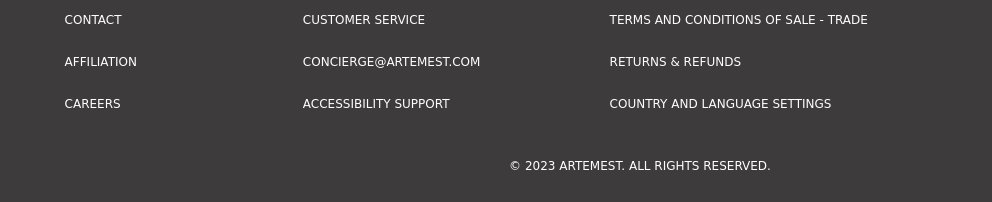
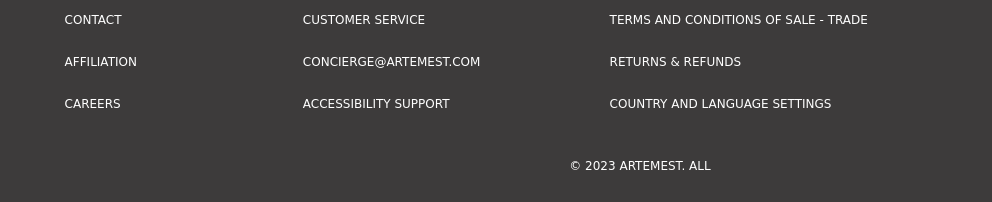
Before and after one commit to anajananashvili7/Final-project, a plain HTML site: page index.html in a window 1280 px wide. Shown: the part 1935-2137 px from the top of the page, 0-992 px from the left. Drawn offline with Linux system fonts and the light colour scheme; a web font is replaced by a local one.

Commit message:
changes text

```diff
--- a/index.html
+++ b/index.html
@@ -208,7 +208,7 @@
                 </div>
             </div>
         </div>
-        <div class="footer-last-line">© 2023 ARTEMEST. ALL RIGHTS RESERVED.
+        <div class="footer-last-line">© 2023 ARTEMEST. ALL
         </div>
 
 
```
